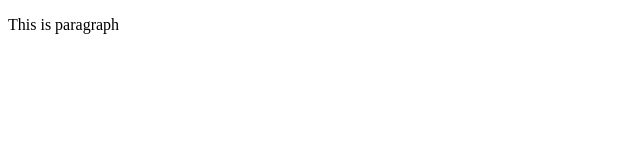
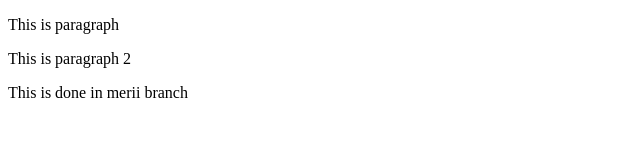
Before and after one commit to Sourabh7326/practice-2_repo, a plain HTML site: page local_repo-2/index.html in a window 1280 px wide. Shown: the whole page, without its empty margins (0-640 px from the left). Drawn offline with Linux system fonts and the light colour scheme.

Commit message:
merii-branch

```diff
--- a/local_repo-2/index.html
+++ b/local_repo-2/index.html
@@ -7,5 +7,7 @@
 </head>
 <body>
     <p>This is paragraph</p>
+    <p>This is paragraph 2</p>
+    <p>This is done in merii branch</p>
 </body>
 </html>
```
